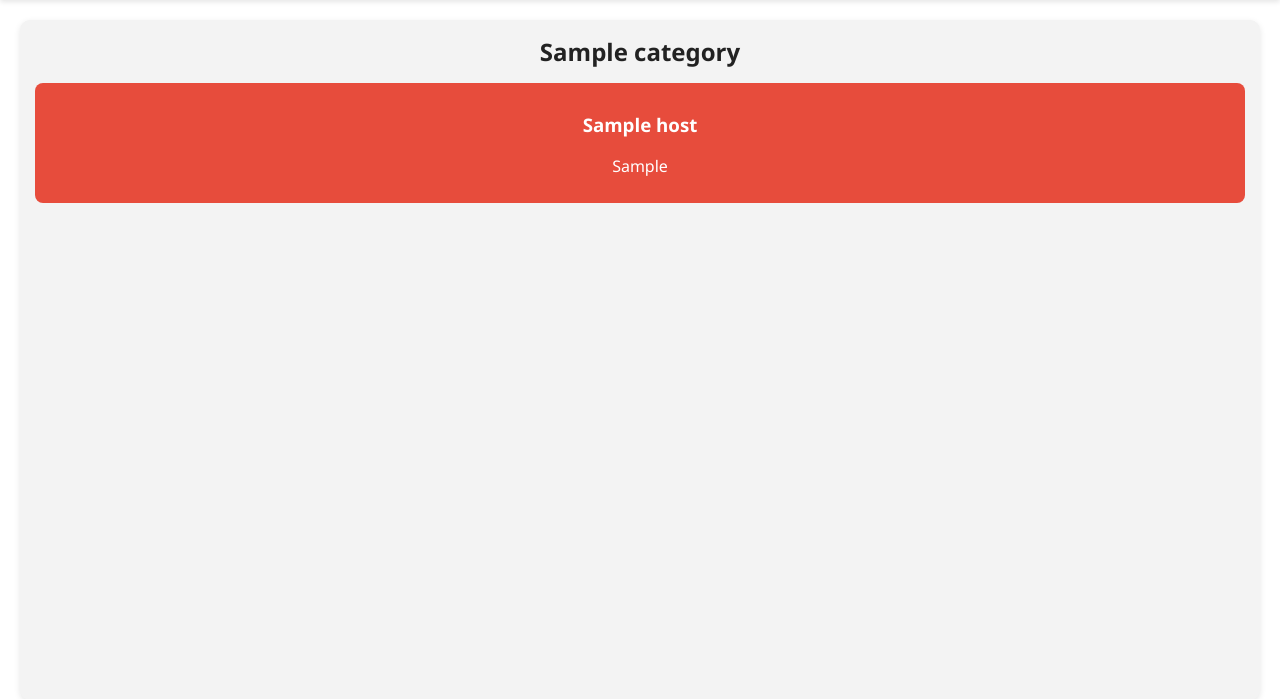
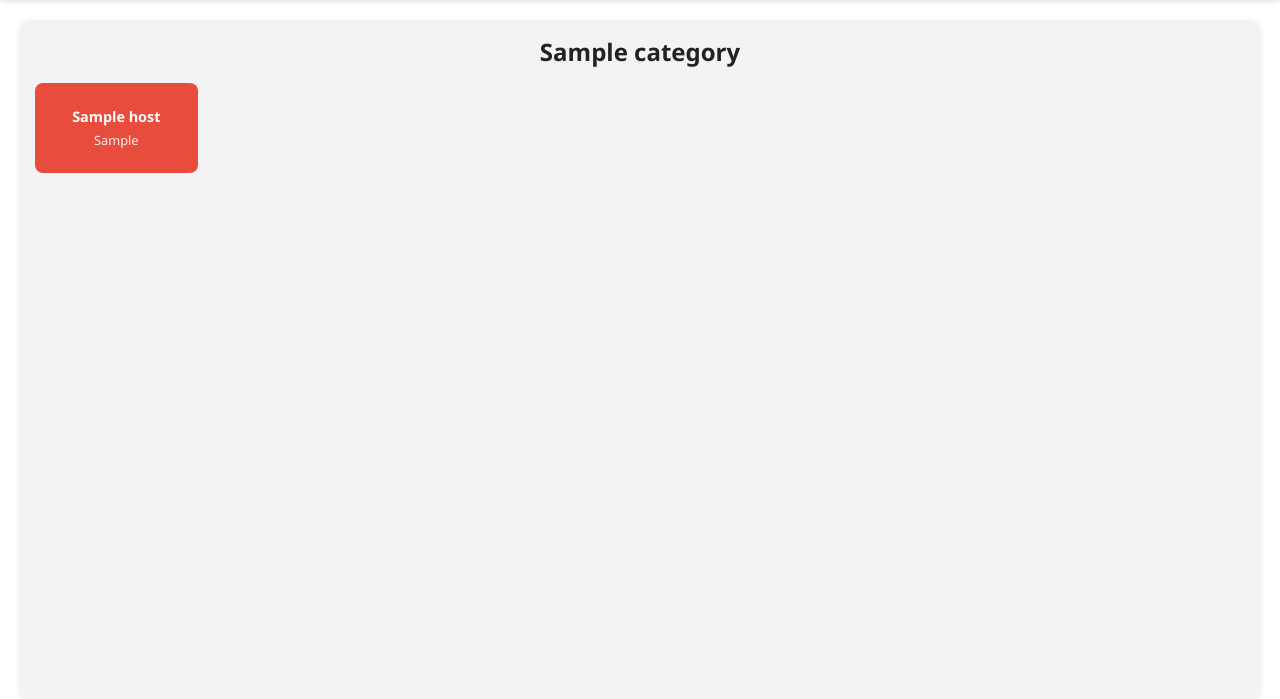
Before and after one commit to 0x00bit/SysReport, a Flask app: template monitor/templates/index.html in a window 1280 px wide. Shown: the part 65-764 px from the top of the page. Run offline with Flask 3, Linux system fonts and the light colour scheme; the template is opened without the code that fills it: most values are stand-ins (such as "Sample title", 1, 10 or a date in 2020); data that the repository does not hold is empty.

Commit message:
fix: panel alignment

```diff
--- a/monitor/static/style.css
+++ b/monitor/static/style.css
@@ -68,20 +68,43 @@ main {
     margin-bottom: 15px;
 }
 
+/* ======= GRID DE HOSTS - LADO A LADO COM QUEBRA ======= */
 .hosts-grid {
     display: grid;
-    grid-template-columns: repeat(auto-fit, minmax(130px, 1fr));
-    gap: 10px;
-    flex: 1; /* Ocupa o espaço restante do painel */
+    grid-template-columns: repeat(auto-fill, minmax(150px, 1fr));
+    gap: 12px;
+    flex: 1;
     align-content: start;
+    overflow-y: auto;
 }
 
 .host-card {
     text-align: center;
     border-radius: 8px;
-    padding: 10px;
+    padding: 15px 5px;
     transition: background-color 0.3s, transform 0.2s;
+    min-height: 60px;
+    display: flex;
+    flex-direction: column;
+    justify-content: center;
+    align-items: center;
 }
+
+.host-card:hover {
+    transform: scale(1.05);
+}
+
+.host-card h3 {
+    margin: 0 0 5px 0;
+    font-size: 0.9rem;
+}
+
+.host-card p {
+    margin: 0;
+    font-size: 0.8rem;
+    opacity: 0.9;
+}
+
 .host-card:hover {
     transform: scale(1.05);
 }
```
Also changed, not shown: app/settings.yaml (+10 -0 lines).
